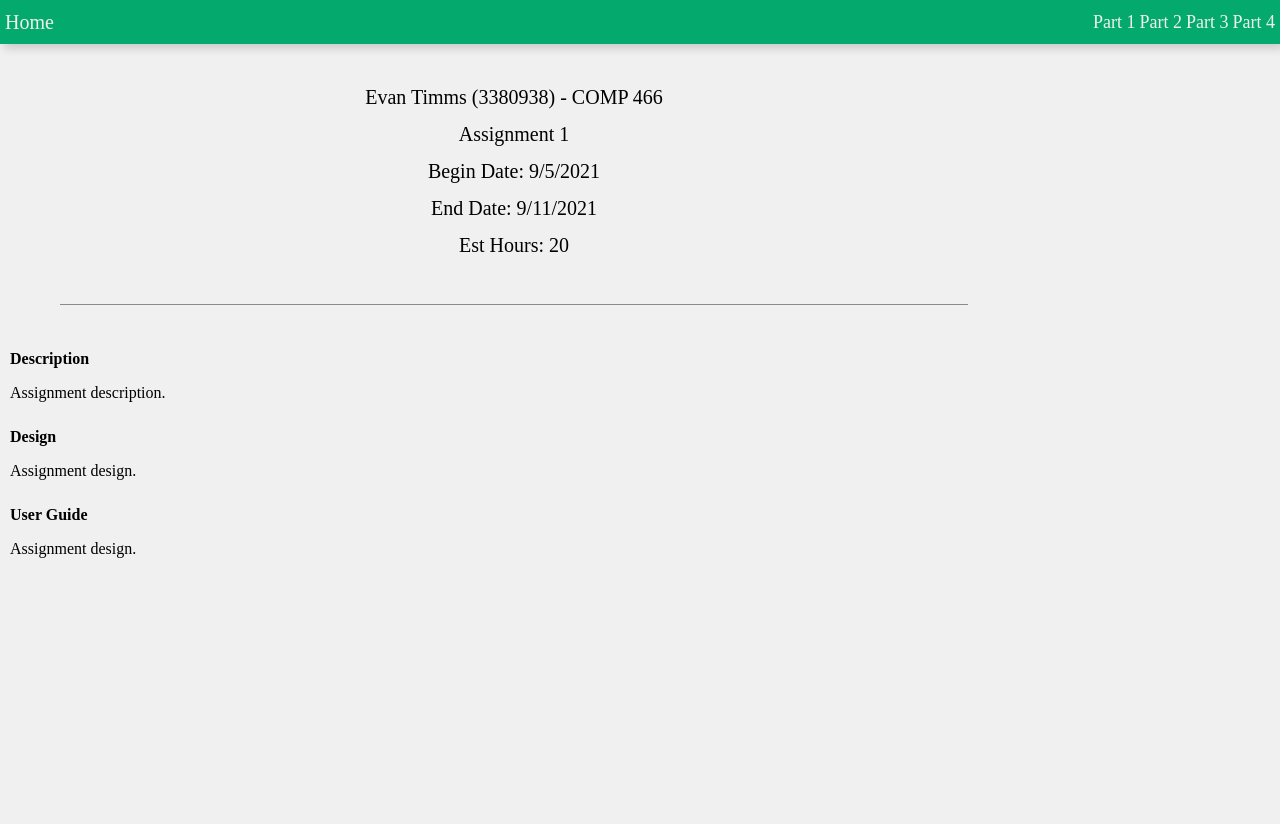
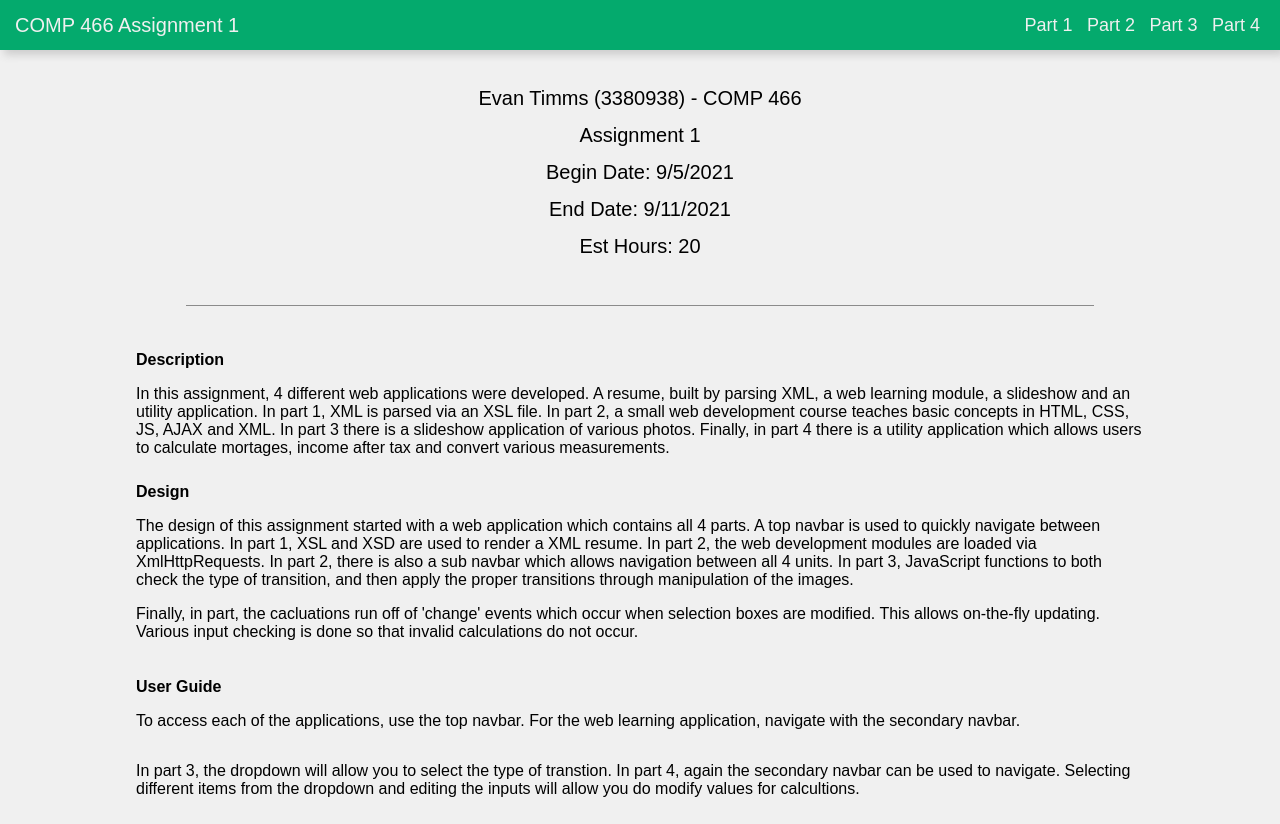
Before and after one commit to evantimms/COMP466, a PHP site: page / in a window 1280 px wide. Before the commit the page ends 558 px from the top, so only its background shows below. Run offline with PHP 8.4, Linux system fonts and the light colour scheme.

Commit message:
finished

```diff
--- a/TMA1/index.html
+++ b/TMA1/index.html
@@ -5,12 +5,13 @@
     <meta http-equiv="X-UA-Compatible" content="IE=edge">
     <meta name="viewport" content="width=device-width, initial-scale=1.0">
     <link rel="stylesheet" href="shared/main.css">
+    <link href="https://fonts.googleapis.com/css?family=Roboto:100,300,400,500,700" rel="stylesheet">
     <title>Assignment 1</title>
 </head>
 <body>
     <div class="main">
         <div class="navbar">
-            <div class="title">Home</div>
+            <div class="title">COMP 466 Assignment 1</div>
             <div class="links">
                 <a class="link" href="part1/">Part 1</a>
                 <a class="link" href="part2/">Part 2</a>
@@ -28,15 +29,29 @@
                 <span class="documentation-divider"></span>
                 <div class="documentation-section">
                     <div class="documentation-subtitle">Description</div>
-                    <p>Assignment description.</p>
+                    <p>
+                        In this assignment, 4 different web applications were developed. A resume, built by parsing XML, a web learning module, a slideshow and an utility application.
+                        In part 1, XML is parsed via an XSL file. In part 2, a small web development course teaches basic concepts in HTML, CSS, JS, AJAX and XML. In part 3 there is a slideshow application
+                        of various photos. Finally, in part 4 there is a utility application which allows users to calculate mortages, income after tax and convert various measurements.
+                    </p>
                 </div>
                 <div class="documentation-section">
                     <div class="documentation-subtitle">Design</div>
-                    <p>Assignment design.</p>
-                </div>
+                    <p>
+                        The design of this assignment started with a web application which contains all 4 parts. A top navbar is used to quickly navigate between applications. In part 1, XSL and XSD are used to render
+                        a XML resume. In part 2, the web development modules are loaded via XmlHttpRequests. In part 2, there is also a sub navbar which allows navigation between all 4 units. In part 3, JavaScript functions to
+                        both check the type of transition, and then apply the proper transitions through manipulation of the images.
+                    </p>
+                        Finally, in part, the cacluations run off of 'change' events which occur when selection boxes are modified. This allows on-the-fly updating.
+                        Various input checking is done so that invalid calculations do not occur.
+                    </p>
                 <div class="documentation-section">
                     <div class="documentation-subtitle">User Guide</div>
-                    <p>Assignment design.</p>
+                    <p>To access each of the applications, use the top navbar. For the web learning application, navigate with the secondary navbar.</p>
+                    <p>
+                        In part 3, the dropdown will allow you to select the type of transtion. In part 4, again the secondary navbar can be used to navigate.
+                        Selecting different items from the dropdown and editing the inputs will allow you do modify values for calcultions.
+                    </p>
                 </div>
             </div>
         </div>
--- a/TMA1/part1/index.html
+++ b/TMA1/part1/index.html
@@ -19,11 +19,11 @@
         <div class="navbar">
             <div class="title">Part 1 - Resume</div>
             <div class="links">
+                <a class="link" href="..">Home</a>
                 <a class="link active" href="../part1">Part 1</a>
                 <a class="link" href="../part2">Part 2</a>
                 <a class="link" href="../part3">Part 3</a>
                 <a class="link" href="../part4">Part 4</a>
-                <a class="link" href="..">Home</a>
             </div>
         </div>
         <div class="content">
--- a/TMA1/part2/index.html
+++ b/TMA1/part2/index.html
@@ -14,11 +14,11 @@
         <div class="navbar">
             <div class="title">COMP 466 Assignment 1</div>
             <div class="links">
+                <a class="link" href="..">Home</a>
                 <a class="link" href="../part1">Part 1</a>
                 <a class="link active" href="../part2">Part 2</a>
                 <a class="link" href="../part3">Part 3</a>
                 <a class="link" href="../part4">Part 4</a>
-                <a class="link" href="..">Home</a>
             </div>
         </div>
         <div class="sub-nav">
--- a/TMA1/part3/index.html
+++ b/TMA1/part3/index.html
@@ -14,11 +14,11 @@
         <div class="navbar">
             <div class="title">COMP 466 Assignment 1</div>
             <div class="links">
+                <a class="link" href="..">Home</a>
                 <a class="link" href="../part1">Part 1</a>
                 <a class="link" href="../part2">Part 2</a>
                 <a class="link active" href="../part3">Part 3</a>
                 <a class="link" href="../part4">Part 4</a>
-                <a class="link" href="..">Home</a>
             </div>
         </div>
         <div class="content">
--- a/TMA1/part4/index.html
+++ b/TMA1/part4/index.html
@@ -14,11 +14,11 @@
         <div class="navbar">
             <div class="title">COMP 466 Assignment 1</div>
             <div class="links">
+                <a class="link" href="..">Home</a>
                 <a class="link" href="../part1">Part 1</a>
                 <a class="link" href="../part2">Part 2</a>
                 <a class="link" href="../part3">Part 3</a>
                 <a class="link active" href="../part4">Part 4</a>
-                <a class="link" href="..">Home</a>
             </div>
         </div>
         <div class="sub-nav">
--- a/TMA1/shared/main.css
+++ b/TMA1/shared/main.css
@@ -5,6 +5,7 @@ html, body {
 
 body {
     margin: 0;
+    font-family: 'Roboto Slab', sans-serif;
 }
 
 .main {
@@ -21,8 +22,8 @@ body {
     background-color: #04AA6D;
     padding: 2px 5px;
     box-shadow: 4px 5px 8px #cecece;
-    margin-bottom: 5px;
     color: rgb(240, 240, 240);
+    padding: 5px 15px;
 }
 
 .sub-nav {
@@ -37,6 +38,7 @@ body {
     margin-top: -5px;
     box-shadow: 4px 5px 8px #cecece;
     color: rgb(240, 240, 240);
+    padding: 5px 15px;
 }
 
 .title {
@@ -48,6 +50,7 @@ body {
     color: rgb(240, 240, 240);
     text-decoration: none;
     cursor: pointer;
+    margin: 0 5px;
 }
 
 .links .link.active {
@@ -84,6 +87,7 @@ body {
     display: flex;
     flex-direction: column;
     width: 80%;
+    align-self: center;
 }
 
 .documentation .documentation-title {
```
Also changed, not shown: TMA1/part2/part2.js (+12 -3 lines), TMA1/part2/sections/quiz1.html (+6 -6 lines), TMA1/part3/part3.js (+7 -3 lines).
